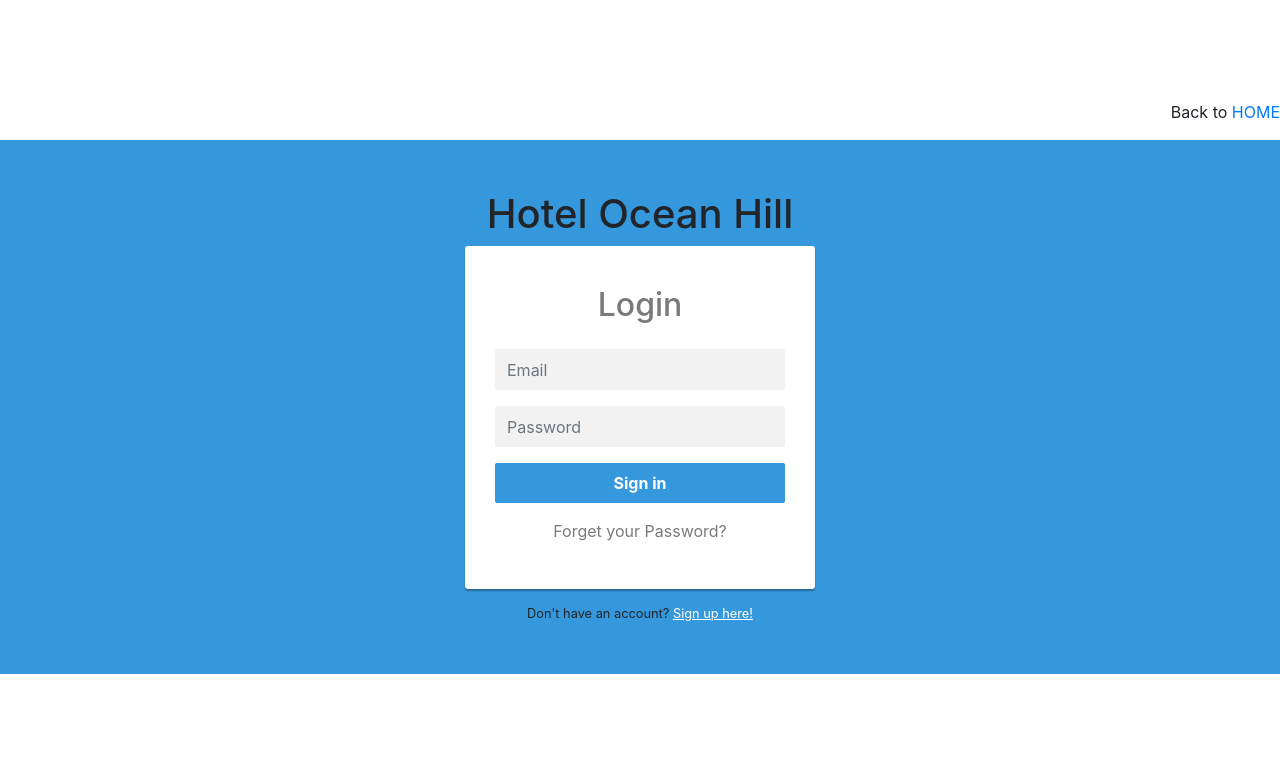
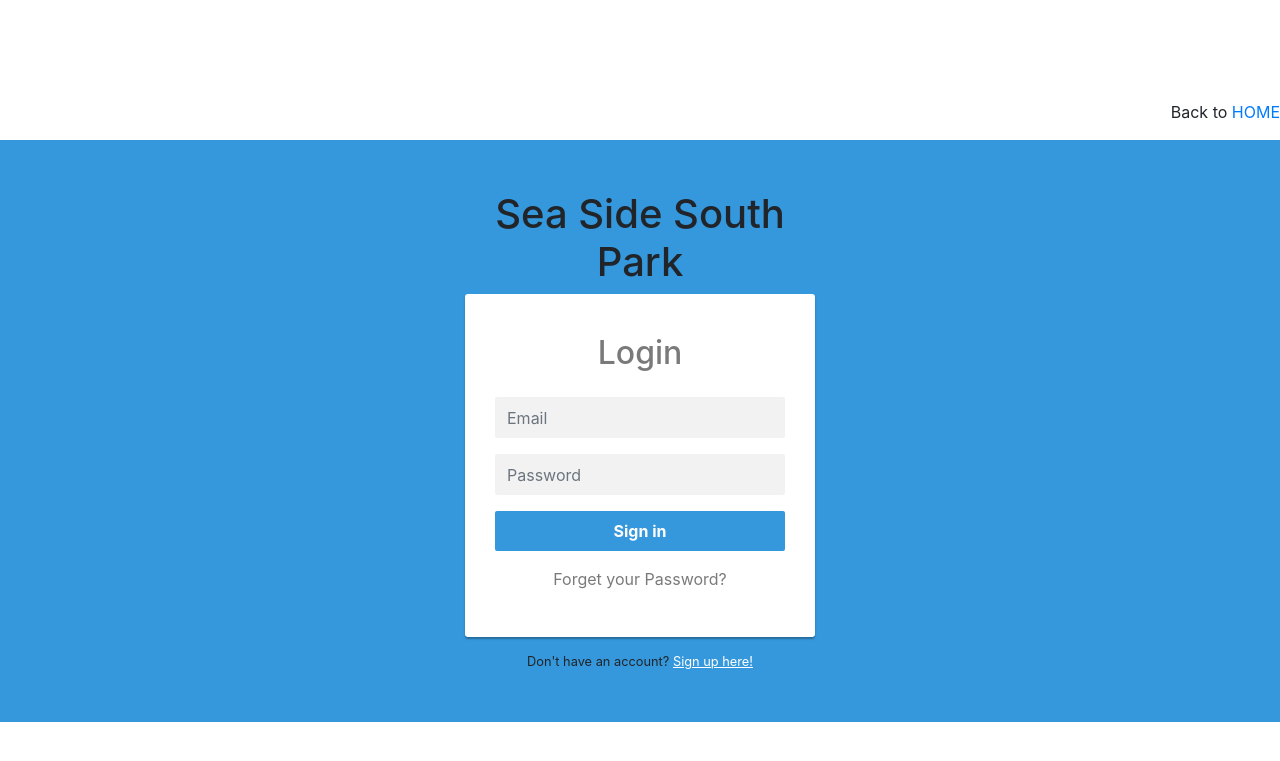
Before and after one commit to wmbs99weearsinghe/SE-102.3-Web-Application-Development-Group-Assignment-Final, a PHP site: page /login.php in a window 1280 px wide. Shown: the top 761 px of the page. Run offline with PHP 8.4, Linux system fonts and the light colour scheme.

Commit message:
Update login.php
Update name

```diff
--- a/login.php
+++ b/login.php
@@ -134,7 +134,7 @@ if( isset($_POST['btnlogin'])){
   <div style="background-color: #3598dc; ">
    <div style="height: 20px;"></div>
    <div class="login-form">
-    <h1>Hotel Ocean Hill</h1>
+    <h1>Sea Side South Park</h1>
     <form action=" " method="post" class="needs-validation" novalidate>
       <h2 class="text-center">Login</h2>
 
```
